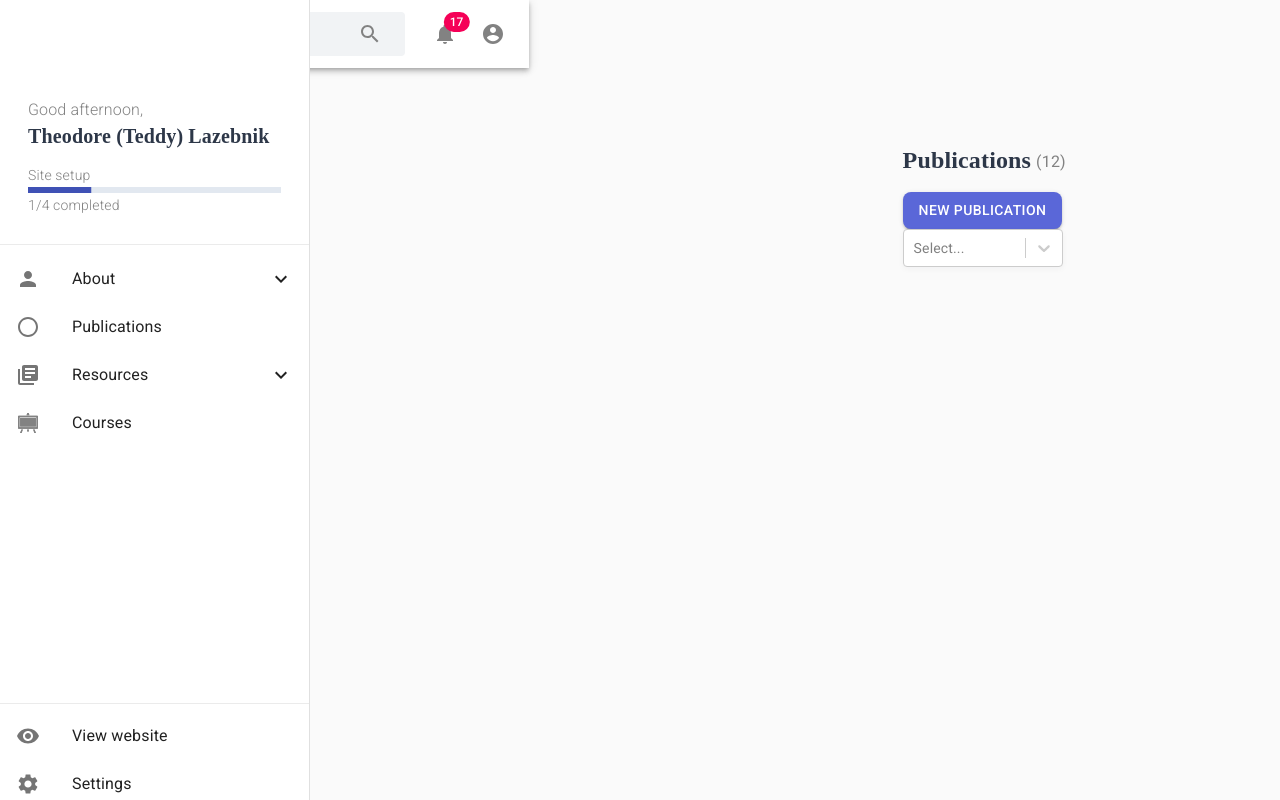
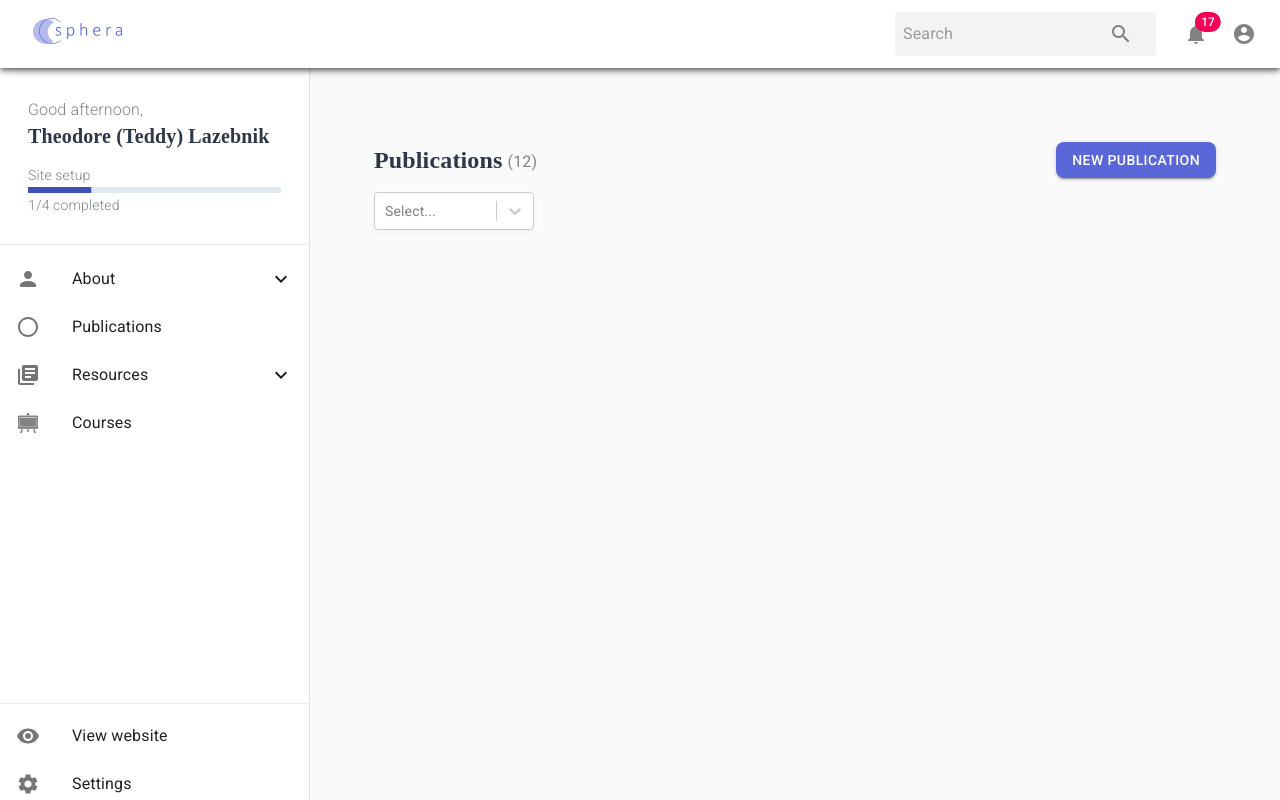
Before and after one commit to lecture-developer/lecture_website_app_generator_frontend, a React (Create React App) app in the folder sphera/: page / in a window 1280 px wide. Built offline with nearby package versions, Linux system fonts and the light colour scheme.

Commit message:
placing navbar correctly

```diff
--- a/sphera/src/App.js
+++ b/sphera/src/App.js
@@ -31,14 +31,15 @@ export default function App() {
     <div className={classes.root}>
       <CssBaseline />
       {/* replace with nadavs code */}
-      {/* <AppBar position="fixed" className={classes.appBar}>
-        <Toolbar>
+      <AppBar position="fixed" className={classes.appBar}>
+          <Navbar />
+          {/* <Toolbar>
           <Typography variant="h6" noWrap>
             Clipped drawer
           </Typography>
-        </Toolbar>
-      </AppBar> */}
-      <Navbar />
+        </Toolbar> */}
+      </AppBar>
+
       <SideMenu />
       <main className={classes.content}>
       {/* toolbar pushes the contents so it wont be hidden by the navbar */}
```
Also changed, not shown: 1 other file (tests, documents, lock files or other folders).
